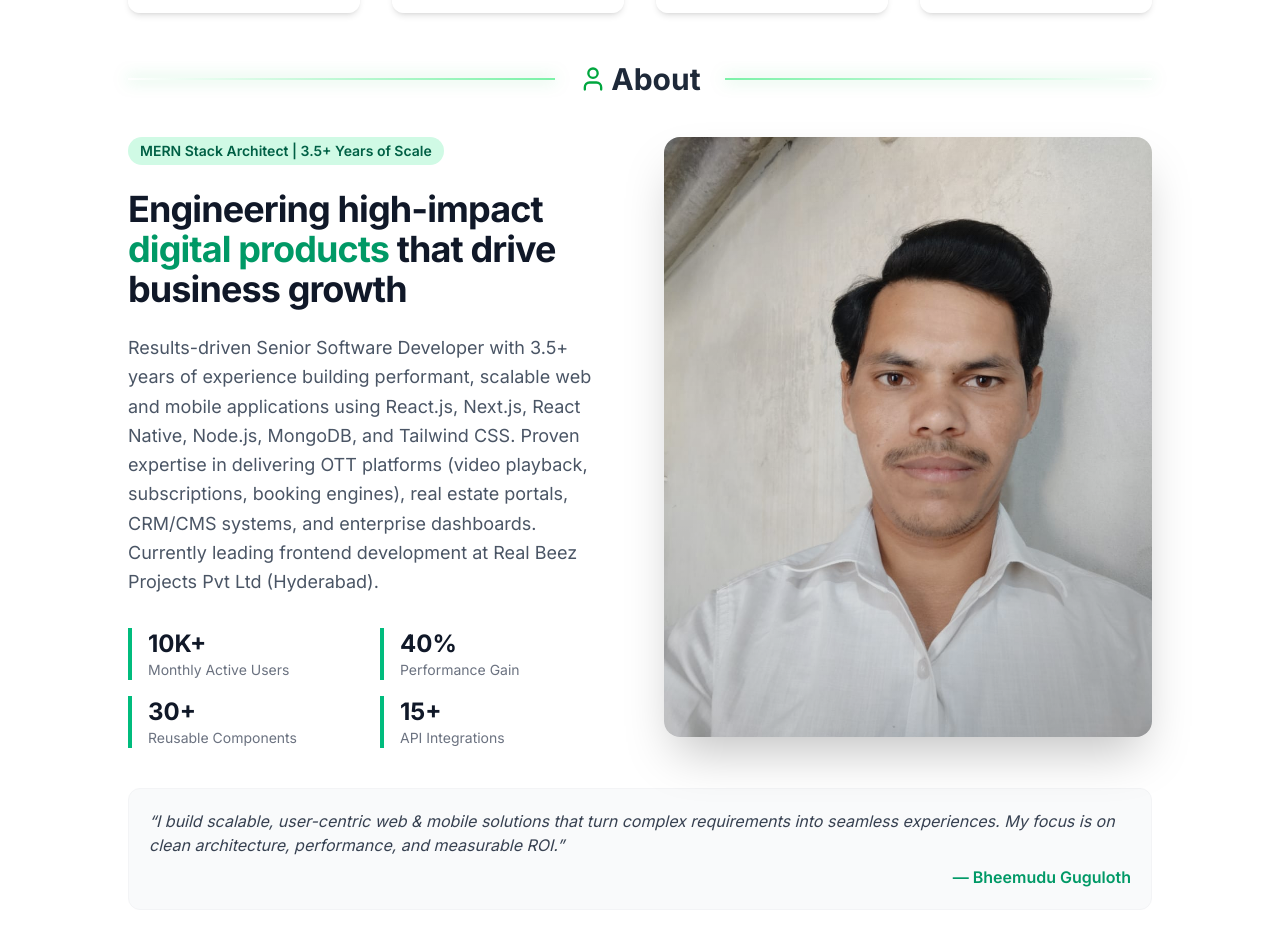
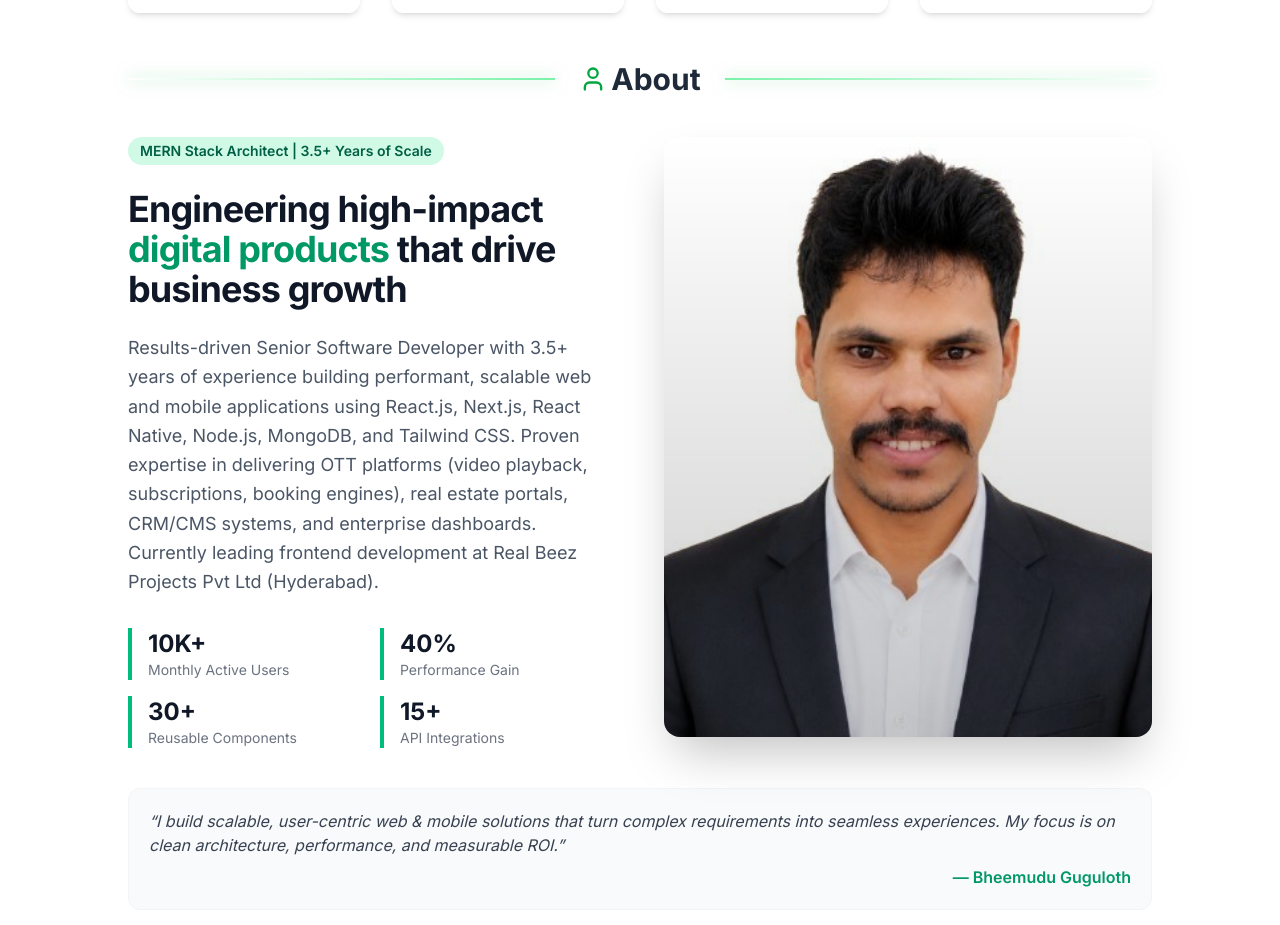
Before and after one commit to bheema-284/portfolio, a Next.js app: page / in a window 1280 px wide. Shown: the part 1180-2105 px from the top of the page. Built offline with nearby package versions, Linux system fonts and the light colour scheme.

Commit message:
refactor: add new pics

```diff
--- a/app/components/data.js
+++ b/app/components/data.js
@@ -39,7 +39,7 @@ export const pageData = {
             "OTT Platforms | Real Estate CRM | Enterprise Dashboards"
         ],
         resume: "https://drive.google.com/file/d/1rXk4hwM5mX_a3pwod-lY9l0LTtifovsq/view?usp=sharing",
-        imageUrl: "/images/pic.jpeg",
+        imageUrl: "/images/bheema1.jpeg",
     },
     skills: {
         title: "Core Competencies",
```
Also changed, not shown: public/images/bheema.png (added), public/images/bheema1.jpeg (added).
